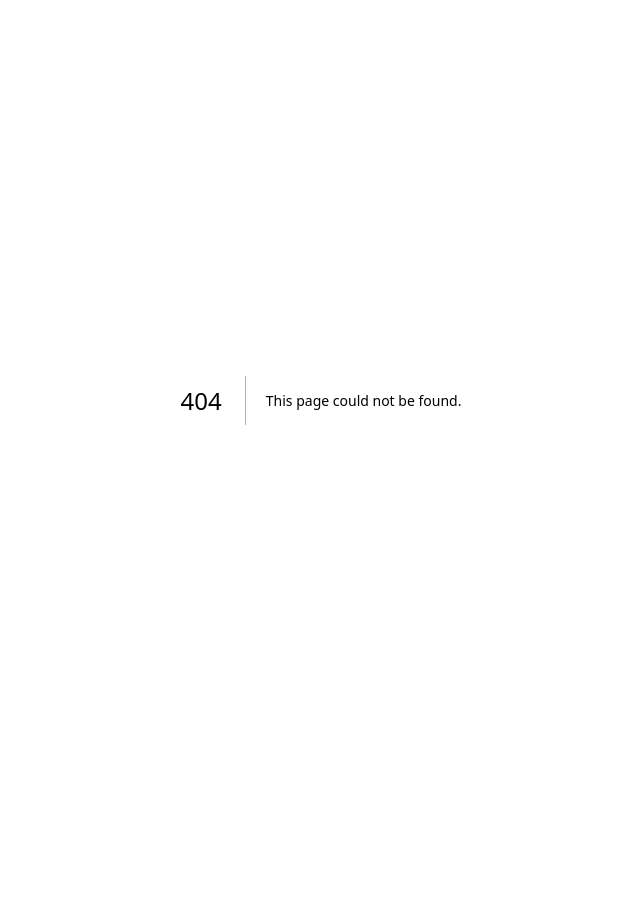
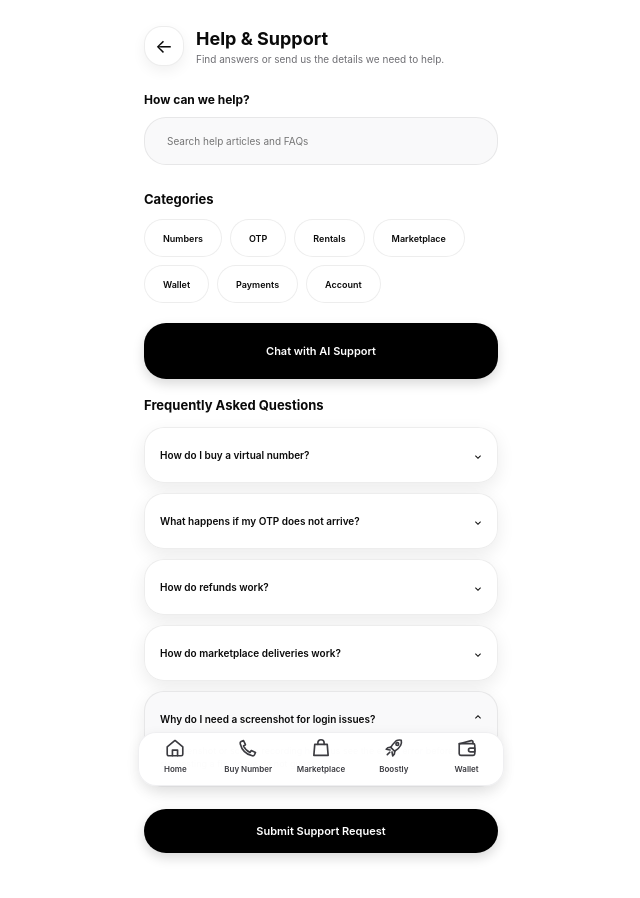
Before and after one commit to wis12dom34/-wickspend-web, a Next.js app: page /help-support in a window 1280 px wide. Before the commit this address had no page. Shown: the top 898 px of the page, without its empty margins (319-959 px from the left). Before the commit the page ends 800 px from the top, so only its background shows below. Built offline with nearby package versions, Linux system fonts and the light colour scheme.

Commit message:
Add Figma help and support home

```diff
--- /dev/null
+++ b/app/help-support/page.tsx
@@ -0,0 +1,47 @@
+"use client";
+import Link from "next/link";
+import {useMemo,useState} from "react";
+import {PageShell} from "@/components/PageShell";
+
+const categories=["Numbers","OTP","Rentals","Marketplace","Wallet","Payments","Account"];
+const faqs=[
+  ["How do I buy a virtual number?","Choose Buy Number, select a country and service, review the live price, then complete the purchase from your wallet."],
+  ["What happens if my OTP does not arrive?","Keep the number active while WickSpend checks for SMS. If the provider allows cancellation or refund, the backend policy controls the result."],
+  ["How do refunds work?","Eligible refunds are returned by the backend after a failed or approved cancellation. Your wallet and order history will reflect the final status."],
+  ["How do marketplace deliveries work?","Marketplace checkout remains unavailable until the provider purchase contract is verified, so WickSpend does not guess delivery or order fields."],
+  ["Why do I need a screenshot for login issues?","A screenshot or screen recording helps us see the exact error before suggesting a fix, so we do not guess."]
+] as const;
+
+export default function HelpSupport(){
+  const[query,setQuery]=useState(""),[open,setOpen]=useState<number>(4);
+  const normalized=query.trim().toLowerCase();
+  const visible=useMemo(()=>normalized?faqs.filter(([q,a])=>`${q} ${a}`.toLowerCase().includes(normalized)):faqs,[normalized]);
+  return <PageShell title="Help & Support" subtitle="Find answers or send us the details we need to help." back="/settings">
+    <section style={{marginTop:8}}>
+      <h2 style={{fontSize:12,margin:"0 0 10px"}}>How can we help?</h2>
+      <label style={{height:48,borderRadius:22,background:"#f9f9fa",border:"1px solid rgba(0,0,0,.07)",display:"flex",alignItems:"center",padding:"0 20px"}}>
+        <input value={query} onChange={e=>setQuery(e.target.value)} placeholder="Search help articles and FAQs" aria-label="Search help articles and FAQs" style={{width:"100%",border:0,outline:0,background:"transparent",fontSize:10,color:"#111"}}/>
+      </label>
+    </section>
+
+    <section style={{marginTop:26}}>
+      <h2 style={{fontSize:13,margin:"0 0 12px"}}>Categories</h2>
+      <div style={{display:"flex",flexWrap:"wrap",gap:8}}>{categories.map(category=><button key={category} type="button" onClick={()=>setQuery(category)} style={{height:38,borderRadius:19,border:"1px solid rgba(0,0,0,.07)",background:"rgba(255,255,255,.95)",padding:"0 18px",fontSize:9,fontWeight:600}}>{category}</button>)}</div>
+    </section>
+
+    <Link href="/support" style={{height:56,borderRadius:22,background:"#000",color:"#fff",display:"grid",placeItems:"center",fontSize:11,fontWeight:600,marginTop:20,boxShadow:"0 5px 12px rgba(0,0,0,.15)"}}>Chat with AI Support</Link>
+
+    <section style={{marginTop:18}}>
+      <h2 style={{fontSize:13,margin:"0 0 14px"}}>Frequently Asked Questions</h2>
+      <div style={{display:"grid",gap:10}}>{visible.length?visible.map(([question,answer],index)=>{
+        const original=faqs.findIndex(([q])=>q===question),expanded=open===original;
+        return <article key={question} style={{border:"1px solid rgba(0,0,0,.07)",borderRadius:20,background:expanded?"#f9f9fa":"rgba(255,255,255,.95)",boxShadow:"0 6px 18px rgba(0,0,0,.08)",overflow:"hidden"}}>
+          <button type="button" aria-expanded={expanded} onClick={()=>setOpen(expanded?-1:original)} style={{width:"100%",minHeight:54,border:0,background:"transparent",display:"flex",alignItems:"center",justifyContent:"space-between",padding:"0 15px",textAlign:"left",fontSize:10,fontWeight:600}}><span>{question}</span><span aria-hidden="true">{expanded?"⌃":"⌄"}</span></button>
+          {expanded&&<p style={{fontSize:9,lineHeight:1.45,color:"#6e6e73",margin:"-2px 15px 16px"}}>{answer}</p>}
+        </article>
+      }):<div className="screenMessage" role="status">No help articles match “{query.trim()}”.</div>}</div>
+    </section>
+
+    <Link href="/help-support/request" style={{height:44,borderRadius:22,background:"#000",color:"#fff",display:"grid",placeItems:"center",fontSize:11,fontWeight:600,marginTop:22,boxShadow:"0 5px 12px rgba(0,0,0,.15)"}}>Submit Support Request</Link>
+  </PageShell>
+}
```
